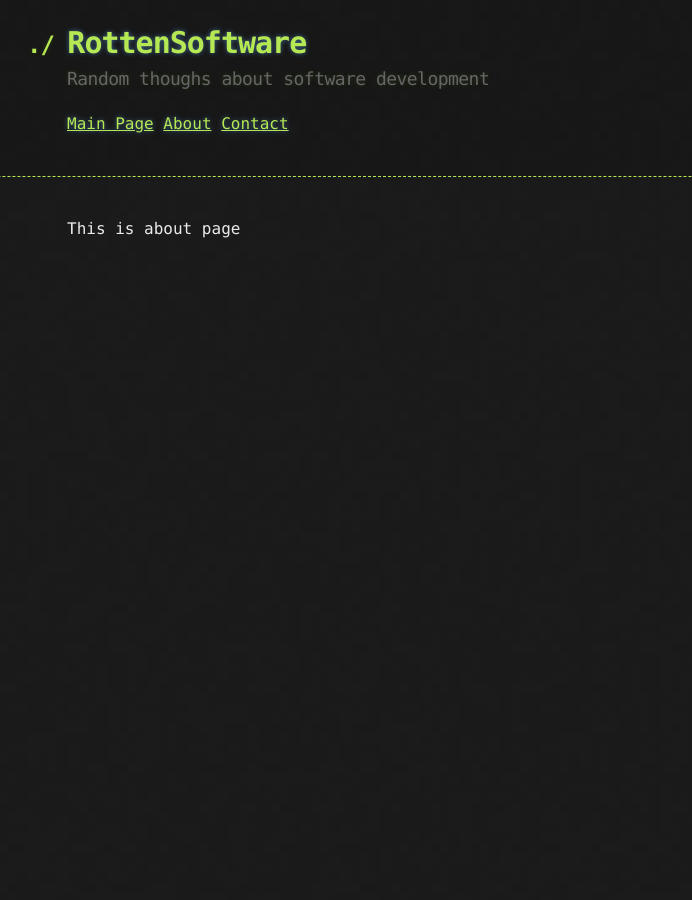
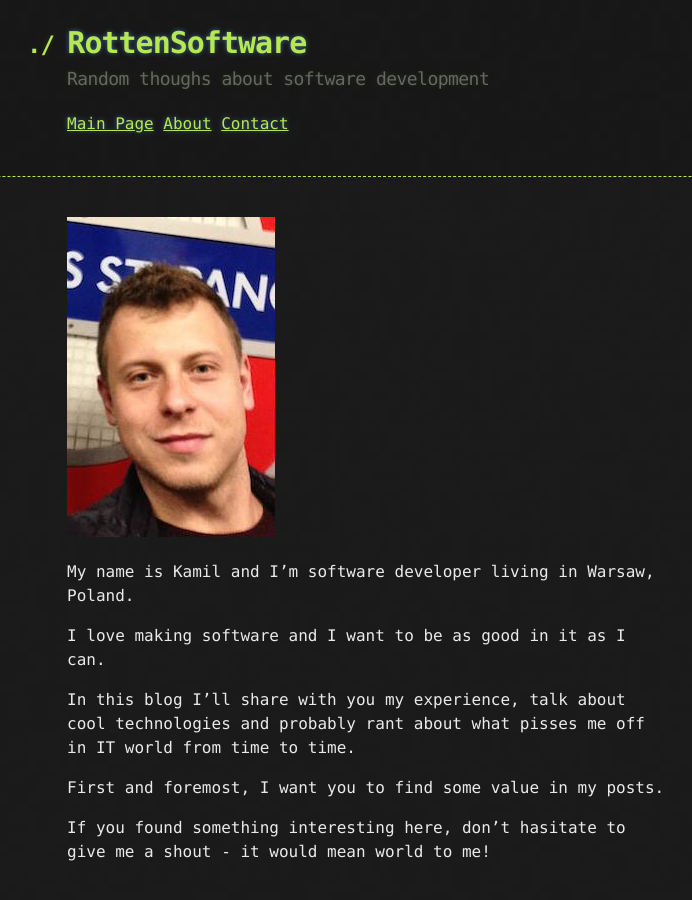
Before and after one commit to detfis/detfis.github.io, a Jekyll site: the page built from about.md, in a window 1280 px wide. Shown: the whole page, without its empty margins (273-965 px from the left). Built offline with Jekyll 4.4.1, drawn with Linux system fonts in a browser that asks for light colours.

Commit message:
first post

```diff
--- a/Gemfile
+++ b/Gemfile
@@ -22,6 +22,7 @@ gem "jekyll", "3.4.0"
 
 group :jekyll_plugins do
    gem "jekyll-feed", "~> 0.6"
+   gem 'jekyll-compose', group: [:jekyll_plugins]
    # gem 'github-pages', '~> 120'
 end
 
--- a/about.md
+++ b/about.md
@@ -4,5 +4,14 @@ title: About
 permalink: /about/
 ---
 
+![kamil]({{ site.url }}/assets/images/kamil.jpg)
 
-This is about page
+My name is Kamil and I'm software developer living in Warsaw, Poland.
+
+I love making software and I want to be as good in it as I can.
+
+In this blog I'll share with you my experience, talk about cool technologies and probably rant about what pisses me off in IT world from time to time.
+
+First and foremost, I want you to find some value in my posts.
+
+If you found something interesting here, don't hasitate to give me a shout - it would mean world to me!
```
Also changed, not shown: _layouts/post.html (added, +23 -0 lines), _posts/2017-03-04-hello-world.md (added, +56 -0 lines), Gemfile.lock, assets/images/dsp2017-1.png (added), assets/images/kamil.jpg (added).
